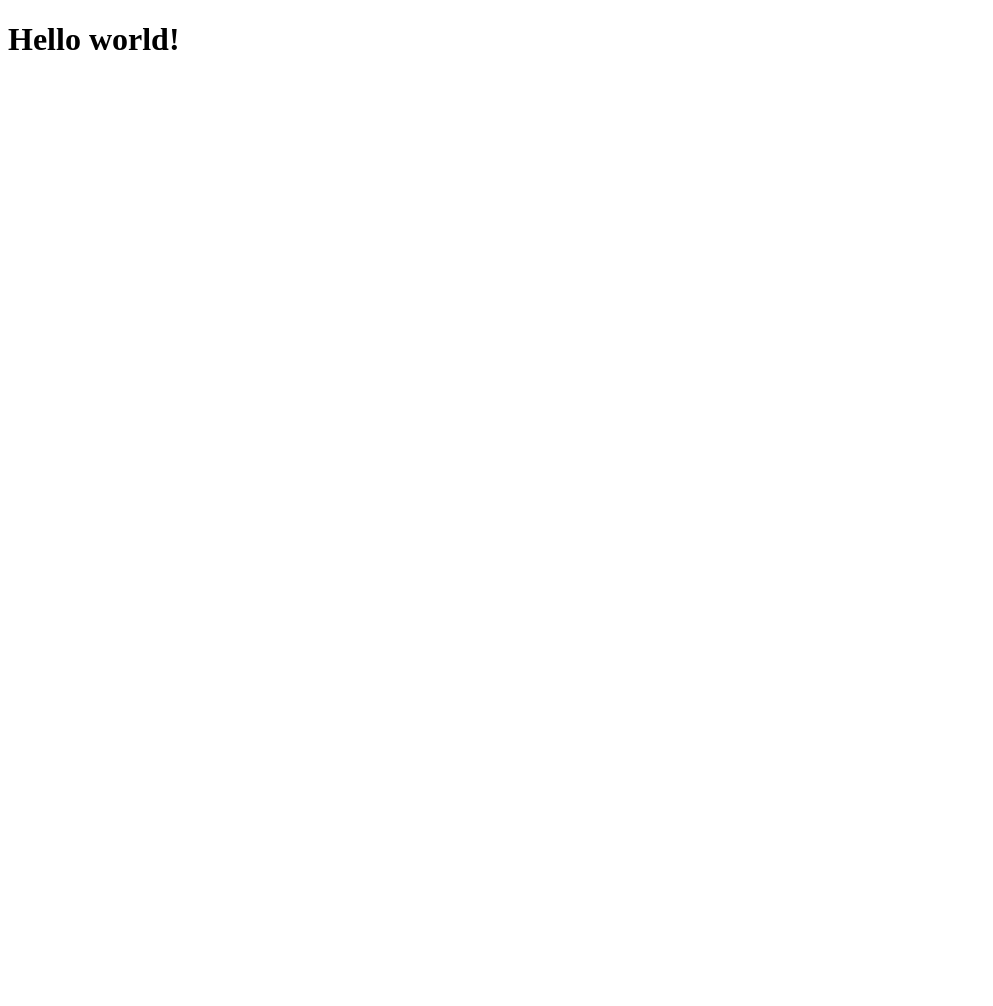
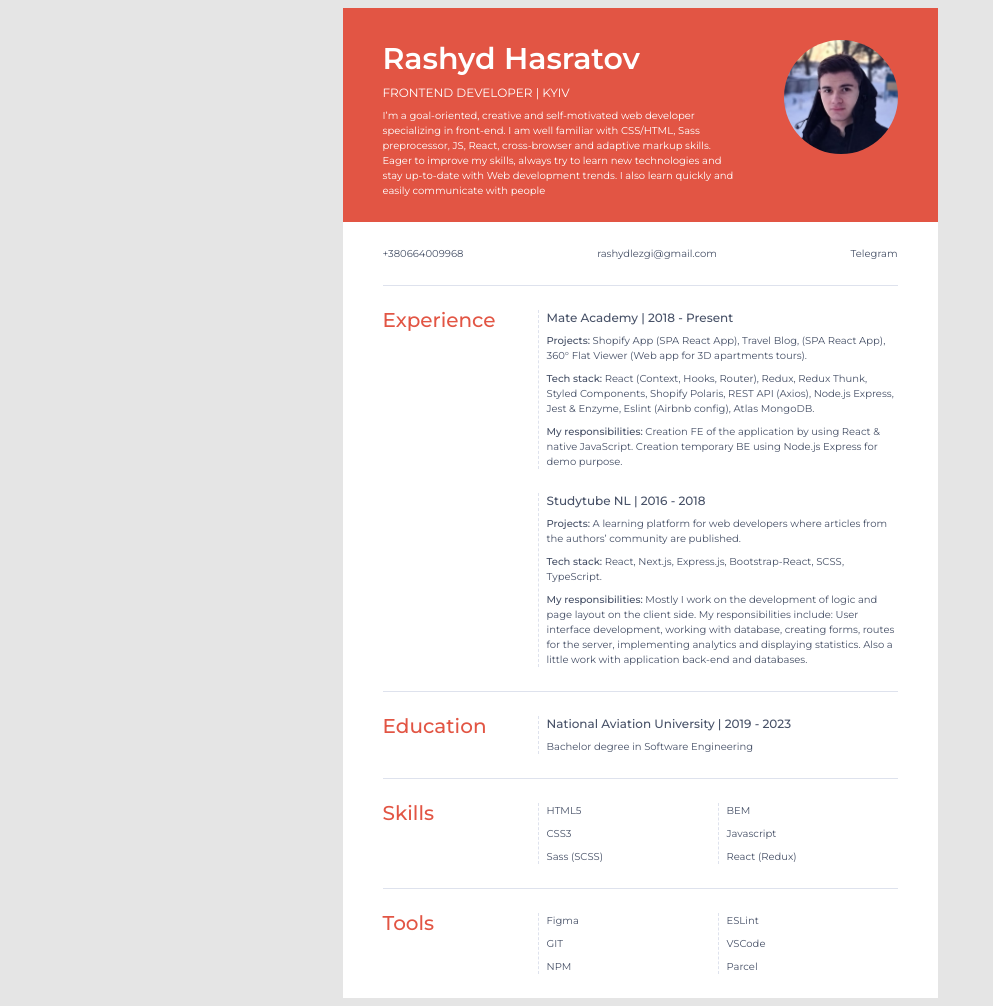
Before and after one commit to rashyd-hasratov/test, a plain HTML site: page index.html in a window 1280 px wide. Shown: the whole page, without its empty margins (0-993 px from the left). Before the commit the page ends 800 px from the top, so only its background shows below. Drawn offline with Linux system fonts and the light colour scheme.

Commit message:
CV was added

```diff
--- a/index.html
+++ b/index.html
@@ -4,9 +4,122 @@
   <meta charset="UTF-8">
   <meta http-equiv="X-UA-Compatible" content="IE=edge">
   <meta name="viewport" content="width=device-width, initial-scale=1.0">
-  <title>Document</title>
+  <link rel="preconnect" href="https://fonts.googleapis.com">
+  <link rel="preconnect" href="https://fonts.gstatic.com" crossorigin>
+  <link href="https://fonts.googleapis.com/css2?family=Montserrat:wght@400;500;600&display=swap" rel="stylesheet">
+  <link rel="stylesheet" href="style.css">
+  <title>CV Rashyd Hasratov</title>
 </head>
 <body>
-  <h1>Hello world!</h1>
+  <div class="page">
+    <header class="about">
+      <div>
+        <h1 class="about__name">Rashyd Hasratov</h1>
+        <div class="about__role">FRONTEND DEVELOPER | KYIV</div>
+        <p class="about__text">
+          I’m a goal-oriented, creative and self-motivated web developer specializing in front-end. I am well familiar with CSS/HTML, Sass preprocessor, JS, React, cross-browser and adaptive markup skills. Eager to improve my skills, always try to learn new technologies and stay up-to-date with Web development trends. I also learn quickly and easily communicate with people
+        </p>
+      </div>
+      <img class="about__photo" src="avatar.jpg" alt="Rashyd Hasratov">
+    </header>
+
+    <main class="main">
+      <section class="contacts">
+        <a class="contacts__link" href="tel:+380664009968">+380664009968</a>
+        <a
+          class="contacts__link"
+          href="mailto:rashydlezgi@gmail.com"
+        >
+          rashydlezgi@gmail.com
+        </a>
+        <a class="contacts__link" href="https://t.me/rashydle">Telegram</a>
+      </section>
+
+      <section class="info">
+        <h2 class="info__title">Experience</h2>
+        <div class="info__content">
+          <article class="job">
+            <h3 class="job__title">Mate academy | 2018 - Present</h3>
+            <p class="job__description">
+              <strong>Projects:</strong>
+              Shopify App (SPA React App), Travel Blog, (SPA React App), 360° Flat Viewer (Web app for 3D apartments tours).
+            </p>
+            <p class="job__description">
+              <strong>Tech stack:</strong>
+              React (Context, Hooks, Router), Redux, Redux Thunk, Styled Components, Shopify Polaris, REST API (Axios), Node.js Express, Jest & Enzyme, Eslint (Airbnb config), Atlas MongoDB.
+            </p>
+            <p class="job__description">
+              <strong>My responsibilities:</strong>
+              Creation FE of the application by using React & native JavaScript. Creation temporary BE using Node.js Express for demo purpose.
+            </p>
+          </article>
+
+          <article class="job">
+            <h3 class="job__title">Studytube NL | 2016 - 2018</h3>
+            <p class="job__description">
+              <strong>Projects:</strong>
+              A learning platform for web developers where articles from the authors’ community are published.
+            </p>
+            <p class="job__description">
+              <strong>Tech stack:</strong>
+              React, Next.js, Express.js, Bootstrap-React, SCSS, TypeScript.
+            </p>
+            <p class="job__description">
+              <strong>My responsibilities:</strong>
+              Mostly I work on the development of logic and page layout on the client side. My responsibilities include: User interface development, working with database, creating forms, routes for the server, implementing analytics and displaying statistics. Also a little work with application back-end and databases.
+            </p>
+          </article>
+        </div>
+      </section>
+
+      <section class="info">
+        <h2 class="info__title">Education</h2>
+        <div class="info__content">
+          <article class="study">
+            <h3 class="study__title">National Aviation University | 2019 - 2023</h3>
+            <p class="study__description">
+              Bachelor degree in Software Engineering
+            </p>
+          </article>
+        </div>
+      </section>
+
+      <section class="info">
+        <h2 class="info__title">Skills</h2>
+        <div class="info__content">
+          <div class="skills">
+            <ul class="skills__list">
+              <li class="skills__item">HTML5</li>
+              <li class="skills__item">CSS3</li>
+              <li class="skills__item">Sass (SCSS)</li>
+            </ul>
+            <ul class="skills__list">
+              <li class="skills__item">BEM</li>
+              <li class="skills__item">Javascript</li>
+              <li class="skills__item">React (Redux)</li>
+            </ul>
+          </div>
+        </div>
+      </section>
+
+      <section class="info">
+        <h2 class="info__title">Tools</h2>
+        <div class="info__content">
+          <div class="tools">
+            <ul class="tools__list">
+              <li class="tools__item">Figma</li>
+              <li class="tools__item">GIT</li>
+              <li class="tools__item">NPM</li>
+            </ul>
+            <ul class="tools__list">
+              <li class="tools__item">ESLint</li>
+              <li class="tools__item">VSCode</li>
+              <li class="tools__item">Parcel</li>
+            </ul>
+          </div>
+        </div>
+      </section>
+    </main>
+  </div>
 </body>
 </html>
--- /dev/null
+++ b/style.css
@@ -0,0 +1,197 @@
+body {
+  font-family: 'Montserrat', sans-serif;
+  font-style: normal;
+  font-weight: normal;
+  font-size: 10px;
+  line-height: 150%;
+  color: #485268;
+  background-color: #e5e5e5;
+}
+
+strong {
+  font-weight: 500;
+}
+
+.page {
+  width: 595px;
+  margin: 0 auto;
+}
+
+/* #region about */
+
+.about {
+  display: flex;
+  align-items: flex-start;
+  background-color: #e25544;
+  color: white;
+  padding: 32px 40px 24px 40px;
+}
+
+.about__name {
+  font-weight: 600;
+  font-size: 30px;
+  line-height: 37px;
+  margin: 0 0 8px 0;
+}
+
+.about__role {
+  font-weight: 400;
+  font-size: 12px;
+  line-height: 15px;
+  margin: 0 0 8px 0;
+}
+
+.about__text {
+  margin: 0;
+}
+
+.about__photo {
+  width: 114px;
+  border-radius: 50%;
+  margin-left: 50px;
+}
+
+/* #endregion */
+
+.main {
+  padding: 0 40px;
+  background-color: #fff;
+}
+
+/* #region contacts */
+
+.contacts {
+  display: flex;
+  justify-content: space-between;
+  padding: 24px 0;
+}
+
+.contacts__link {
+  color: #485268;
+  text-decoration: none;
+}
+
+/* #endregion */
+
+/* #region info */
+
+.info {
+  display: flex;
+  justify-content: space-between;
+  border-top: 1px solid #dee2ed;
+  padding: 24px 0;
+}
+
+.info__title {
+  margin: 0;
+  font-weight: 500;
+  font-size: 20px;
+  line-height: 100%;
+  color: #E25544;
+}
+
+.info__content {
+  width: 360px;
+}
+
+/* #endregion */
+
+/* #region job */
+
+.job {
+  margin-top: 24px;
+  border-left: 1px dashed #dee2ed;
+  padding-left: 8px;
+}
+
+.job:first-child {
+  margin-top: 0;
+}
+
+.job__title {
+  margin: 0;
+  font-weight: 500;
+  font-size: 12px;
+  line-height: 15px;
+  text-transform: capitalize;
+}
+
+.job__description {
+  margin: 8px 0 0 0;
+}
+
+/* #endregion */
+
+/* #region study */
+.study {
+  margin-top: 24px;
+  border-left: 1px dashed #dee2ed;
+  padding-left: 8px;
+}
+
+.study:first-child {
+  margin-top: 0;
+}
+
+.study__title {
+  margin: 0;
+  font-weight: 500;
+  font-size: 12px;
+  line-height: 15px;
+  text-transform: capitalize;
+}
+
+.study__description {
+  margin: 8px 0 0 0;
+}
+
+/* #endregion */
+
+/* #region skills */
+
+.skills {
+  display: flex;
+}
+
+.skills__list {
+  box-sizing: border-box;
+  width: 50%;
+  margin: 0;
+  list-style: none;
+  border-left: 1px dashed #dee2ed;
+  padding-left: 8px;
+}
+
+.skills__item {
+  margin-top: 8px;
+}
+
+.skills__item:first-child {
+  margin-top: 0;
+}
+
+/* #endregion */
+
+/* #region tools */
+
+.tools {
+  display: flex;
+}
+
+.tools__list {
+  box-sizing: border-box;
+  width: 50%;
+  margin: 0;
+  list-style: none;
+  border-left: 1px dashed #dee2ed;
+  padding-left: 8px;
+}
+
+.tools__item {
+  margin-top: 8px;
+}
+
+.tools__item:first-child {
+  margin-top: 0;
+}
+/* #endegion */
```
Also changed, not shown: avatar.jpg (added).
